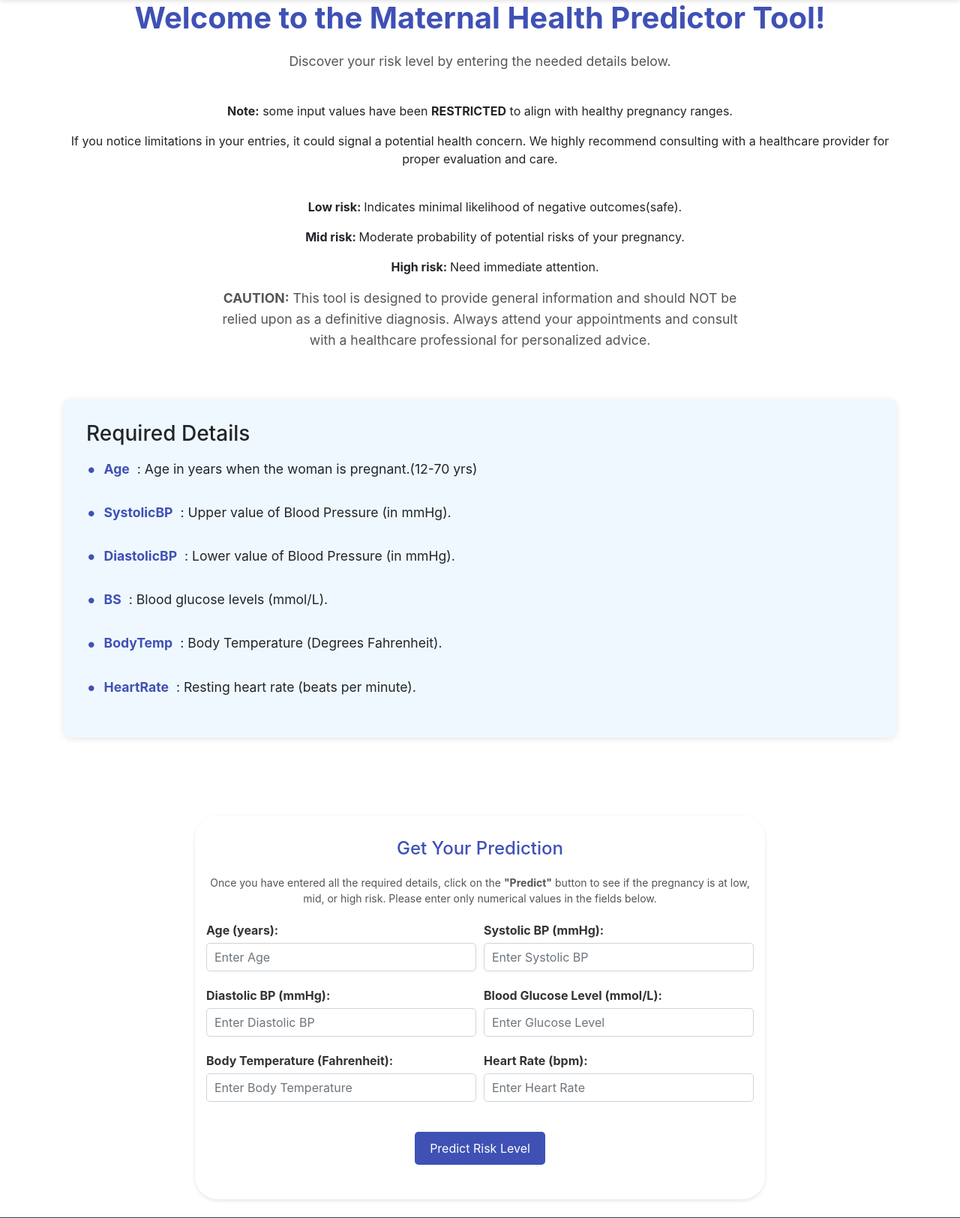
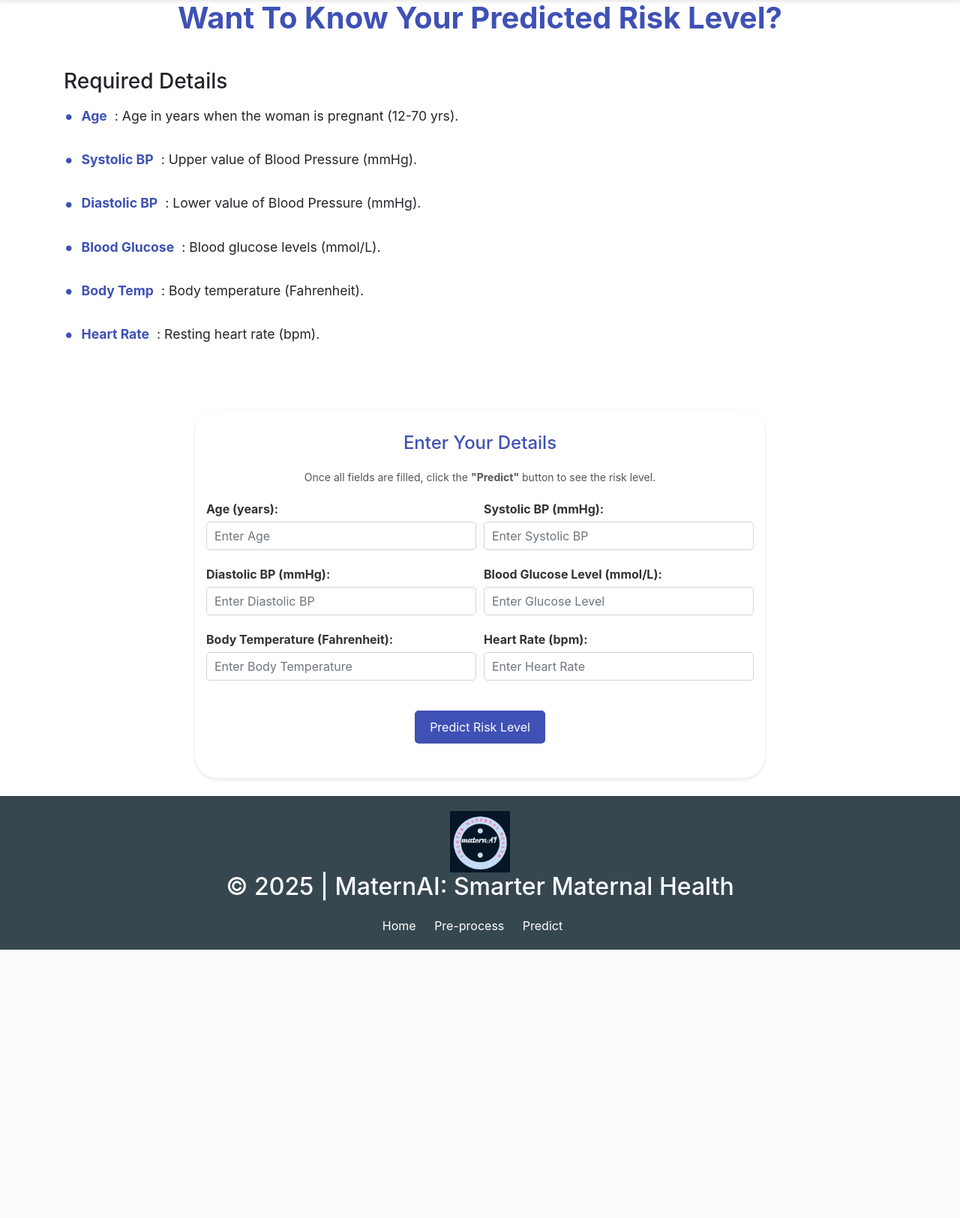
Before and after one commit to m-mwangi/Maternal_Health_Predictor_Tool, a Flask app: page /predict in a window 1280 px wide. Shown: the part 143-1768 px from the top of the page at 75% size. After the commit the page ends 1410 px from the top, so only its background shows below. Run offline with Flask 3, Linux system fonts and the light colour scheme; some libraries are stand-ins or nearby versions.

Commit message:
new changes

```diff
--- a/front-end/templates/predict.html
+++ b/front-end/templates/predict.html
@@ -4,198 +4,93 @@
     <meta charset="UTF-8" />
     <meta name="viewport" content="width=device-width, initial-scale=1.0" />
     <title>Predict - Maternal Health Risk Prediction</title>
-		<link
-			rel="stylesheet"
-			href="{{ url_for('static', filename='style.css') }}" />
-		<link
-			href="https://stackpath.bootstrapcdn.com/bootstrap/4.5.2/css/bootstrap.min.css"
-			rel="stylesheet" />
-		<link
-			href="https://cdnjs.cloudflare.com/ajax/libs/font-awesome/6.0.0-beta3/css/all.min.css"
-			rel="stylesheet" />
+    <link rel="stylesheet" href="{{ url_for('static', filename='style.css') }}" />
+    <link href="https://stackpath.bootstrapcdn.com/bootstrap/4.5.2/css/bootstrap.min.css" rel="stylesheet" />
+    <link href="https://cdnjs.cloudflare.com/ajax/libs/font-awesome/6.0.0-beta3/css/all.min.css" rel="stylesheet" />
     <script src="https://cdn.jsdelivr.net/npm/bootstrap@5.3.0-alpha3/dist/js/bootstrap.bundle.min.js"></script>
   </head>
   <body>
     <!-- Header -->
     <header>
       <div class="header">
-				<img
-					src="{{ url_for('static', filename='images/logo.png') }}"
-					class="logo"
-					alt="Logo" />
+        <img src="{{ url_for('static', filename='images/logo.png') }}" class="logo" alt="Logo" />
         <div class="header-right">
-					<a id="home" href="/">Home</a>
+          <a href="/">Home</a>
           <a href="/preprocess">Pre-Process</a>
-
-
           <a class="active" href="/predict">Predict</a>
         </div>
       </div>
     </header>
 
     <div class="container predict-container">
-			<!-- Page Description -->
+      <!-- Title and Description -->
       <div class="row">
         <div class="col-md-12 text-center mb-4">
-					<h2>Welcome to the Maternal Health Predictor Tool!</h2>
-					<p class="description">
-						Discover your risk level by entering the needed details below.</p>
-				        <p><strong>Note:</strong> some input values have been <strong>RESTRICTED</strong> to align with healthy pregnancy ranges.</p>
-                                        <p>If you notice limitations in your entries, it could signal a potential health concern.
-                        We highly recommend consulting with a healthcare provider for proper evaluation and care.
-					</p>
-					<p class="description">
-                        <ul><strong>Low risk: </strong> Indicates minimal likelihood of negative outcomes(safe).</ul>
-                        <ul><strong>Mid risk: </strong> Moderate probability of potential risks of your pregnancy.</ul>
-                            <ul><strong>High risk: </strong> Need immediate attention.</ul>
-                    </p>
-					<p class="description">
-						<strong>CAUTION:</strong> This tool is designed to provide general
-						information and should NOT be relied upon as a definitive diagnosis.
-						Always attend your appointments and consult with a healthcare
-						professional for personalized advice.
-					</p>
+          <h2>Want To Know Your Predicted Risk Level?</h2>
         </div>
       </div>
 
-			<!-- Required Details -->
+      <!-- Required Details Section -->
       <div class="row mb-4">
         <div class="col-md-12">
-					<div class="details-section">
           <h3>Required Details</h3>
           <ul class="details-list">
-							<li>
-								<strong>Age</strong>: Age in years when the woman is pregnant.(12-70 yrs)
-							</li>
-							<li>
-								<strong>SystolicBP</strong>: Upper value of Blood Pressure (in
-								mmHg).
-							</li>
-							<li>
-								<strong>DiastolicBP</strong>: Lower value of Blood Pressure (in
-								mmHg).
-							</li>
-							<li><strong>BS</strong>: Blood glucose levels (mmol/L).</li>
-							<li>
-								<strong>BodyTemp</strong>: Body Temperature (Degrees
-								Fahrenheit).
-							</li>
-							<li>
-								<strong>HeartRate</strong>: Resting heart rate (beats per
-								minute).
-							</li>
+            <li><strong>Age</strong>: Age in years when the woman is pregnant (12-70 yrs).</li>
+            <li><strong>Systolic BP</strong>: Upper value of Blood Pressure (mmHg).</li>
+            <li><strong>Diastolic BP</strong>: Lower value of Blood Pressure (mmHg).</li>
+            <li><strong>Blood Glucose</strong>: Blood glucose levels (mmol/L).</li>
+            <li><strong>Body Temp</strong>: Body temperature (Fahrenheit).</li>
+            <li><strong>Heart Rate</strong>: Resting heart rate (bpm).</li>
           </ul>
         </div>
       </div>
-			</div>
 
-			<!-- Form for Prediction -->
+      <!-- Prediction Form -->
       <div class="row">
         <div class="col-md-8 offset-md-2 form-container">
-					<h4>Get Your Prediction</h4>
+          <h4>Enter Your Details</h4>
           <p class="form-description">
-						Once you have entered all the required details, click on the
-						<strong>"Predict"</strong> button to see if the pregnancy is at low,
-						mid, or high risk. Please enter only numerical values in the fields
-						below.
+            Once all fields are filled, click the <strong>"Predict"</strong> button to see the risk level.
           </p>
           <form id="prediction-form" method="POST">
             <div class="form-row">
               <div class="col-md-6">
                 <label for="age">Age (years):</label>
-								<input
-									type="number"
-									id="age"
-									name="Age"
-									min="12"
-									max="70"
-									class="form-control"
-									placeholder="Enter Age"
-									required
-									value="{{ form_data['Age'] if form_data['Age'] else '' }}" />
+                <input type="number" id="age" name="Age" min="12" max="70" class="form-control" placeholder="Enter Age" required value="{{ form_data['Age'] if form_data['Age'] else '' }}" />
               </div>
               <div class="col-md-6">
                 <label for="systolicBP">Systolic BP (mmHg):</label>
-								<input
-									type="number"
-									id="systolicBP"
-									name="SystolicBP"
-									min="60"
-									max="200"
-									class="form-control"
-									placeholder="Enter Systolic BP"
-									required
-									value="{{ form_data['SystolicBP'] if form_data['SystolicBP'] else '' }}" />
+                <input type="number" id="systolicBP" name="SystolicBP" min="60" max="200" class="form-control" placeholder="Enter Systolic BP" required value="{{ form_data['SystolicBP'] if form_data['SystolicBP'] else '' }}" />
               </div>
             </div>
             <div class="form-row">
               <div class="col-md-6">
                 <label for="diastolicBP">Diastolic BP (mmHg):</label>
-								<input
-									type="number"
-									id="diastolicBP"
-									name="DiastolicBP"
-									min="40"
-									max="140"
-									class="form-control"
-									placeholder="Enter Diastolic BP"
-									required
-									value="{{ form_data['DiastolicBP'] if form_data['DiastolicBP'] else '' }}" />
+                <input type="number" id="diastolicBP" name="DiastolicBP" min="40" max="140" class="form-control" placeholder="Enter Diastolic BP" required value="{{ form_data['DiastolicBP'] if form_data['DiastolicBP'] else '' }}" />
               </div>
               <div class="col-md-6">
                 <label for="bs">Blood Glucose Level (mmol/L):</label>
-								<input
-									type="number"
-									step="0.01"
-									min="2.00"
-									max="15.00"
-									id="bs"
-									name="BS"
-									class="form-control"
-									placeholder="Enter Glucose Level"
-									required
-									value="{{ form_data['BS'] if form_data['BS'] else '' }}" />
+                <input type="number" step="0.01" min="2.00" max="15.00" id="bs" name="BS" class="form-control" placeholder="Enter Glucose Level" required value="{{ form_data['BS'] if form_data['BS'] else '' }}" />
               </div>
             </div>
             <div class="form-row">
               <div class="col-md-6">
                 <label for="BodyTemp">Body Temperature (Fahrenheit):</label>
-								<input
-									type="number"
-									id="BodyTemp"
-									name="BodyTemp"
-									min="90.0"
-									max="110.0"
-									class="form-control"
-									placeholder="Enter Body Temperature"
-									required
-									step="0.5"
-									value="{{ form_data['BodyTemp'] if form_data['BodyTemp'] else '' }}" />
+                <input type="number" id="BodyTemp" name="BodyTemp" min="90.0" max="110.0" class="form-control" placeholder="Enter Body Temperature" required step="0.5" value="{{ form_data['BodyTemp'] if form_data['BodyTemp'] else '' }}" />
               </div>
               <div class="col-md-6">
                 <label for="heartRate">Heart Rate (bpm):</label>
-								<input
-									type="number"
-									id="heartRate"
-									name="HeartRate"
-									min="50"
-									max="120"
-									class="form-control"
-									placeholder="Enter Heart Rate"
-									required
-									value="{{ form_data['HeartRate'] if form_data['HeartRate'] else '' }}" />
+                <input type="number" id="heartRate" name="HeartRate" min="50" max="120" class="form-control" placeholder="Enter Heart Rate" required value="{{ form_data['HeartRate'] if form_data['HeartRate'] else '' }}" />
               </div>
             </div>
             <div class="form-group text-center">
-							<button type="submit" class="btn btn-primary">
-								Predict Risk Level
-							</button>
+              <button type="submit" class="btn btn-primary">Predict Risk Level</button>
             </div>
           </form>
         </div>
       </div>
 
-			<!-- Prediction Result Section -->
+      <!-- Prediction Result -->
       <div class="row">
         <div class="col-md-8 offset-md-2 prediction-result text-center mt-4">
           {% if prediction_message %}
@@ -221,40 +116,20 @@
         </ul>
       </div>
     </footer>
+
     <script>
-			document
-				.querySelector('form')
-				.addEventListener('submit', function (event) {
-					const age = document.getElementById('Age').value;
-					const systolicBP = document.getElementById('SystolicBP').value;
-					const diastolicBP = document.getElementById('DiastolicBP').value;
-					const bs = document.getElementById('BS').value;
+      document.querySelector('form').addEventListener('submit', function (event) {
+        const age = document.getElementById('age').value;
+        const systolicBP = document.getElementById('systolicBP').value;
+        const diastolicBP = document.getElementById('diastolicBP').value;
+        const bs = document.getElementById('bs').value;
         const bodyTemp = document.getElementById('BodyTemp').value;
-					const heartRate = document.getElementById('HeartRate').value;
+        const heartRate = document.getElementById('heartRate').value;
 
-					if (age < 12 || age > 70) {
-						alert('Age must be between 12 and 70.');
+        // Input validation
+        if (age < 12 || age > 70 || systolicBP < 60 || systolicBP > 200 || diastolicBP < 40 || diastolicBP > 140 || bs < 2.0 || bs > 15.0 || bodyTemp < 90.0 || bodyTemp > 110.0 || heartRate < 50 || heartRate > 120) {
+          alert('Please enter valid values for all fields.');
           event.preventDefault(); // Prevent form submission
-					}
-					if (systolicBP < 60 || systolicBP > 200) {
-						alert('Systolic BP must be between 60 and 200.');
-						event.preventDefault();
-					}
-					if (diastolicBP < 40 || diastolicBP > 140) {
-						alert('Diastolic BP must be between 40 and 140.');
-						event.preventDefault();
-					}
-					if (bs < 2.0 || bs > 15.0) {
-						alert('Blood Sugar must be between 2.0 and 15.0.');
-						event.preventDefault();
-					}
-					if (bodyTemp < 90.0 || bodyTemp > 110.0) {
-						alert('Body Temperature must be between 90.0 and 110.0.');
-						event.preventDefault();
-					}
-					if (heartRate < 50 || heartRate > 120) {
-						alert('Heart Rate must be between 50 and 120.');
-						event.preventDefault();
         }
       });
     </script>
```
Also changed, not shown: front-end/templates/preprocess.html (+15 -6 lines). Lines whose indentation alone changed are shown as unchanged.
